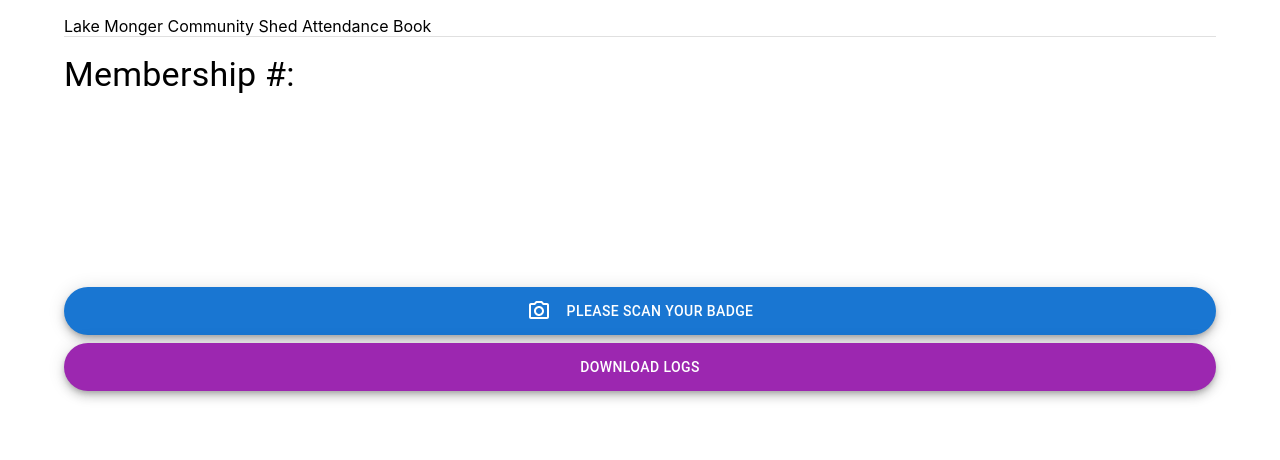
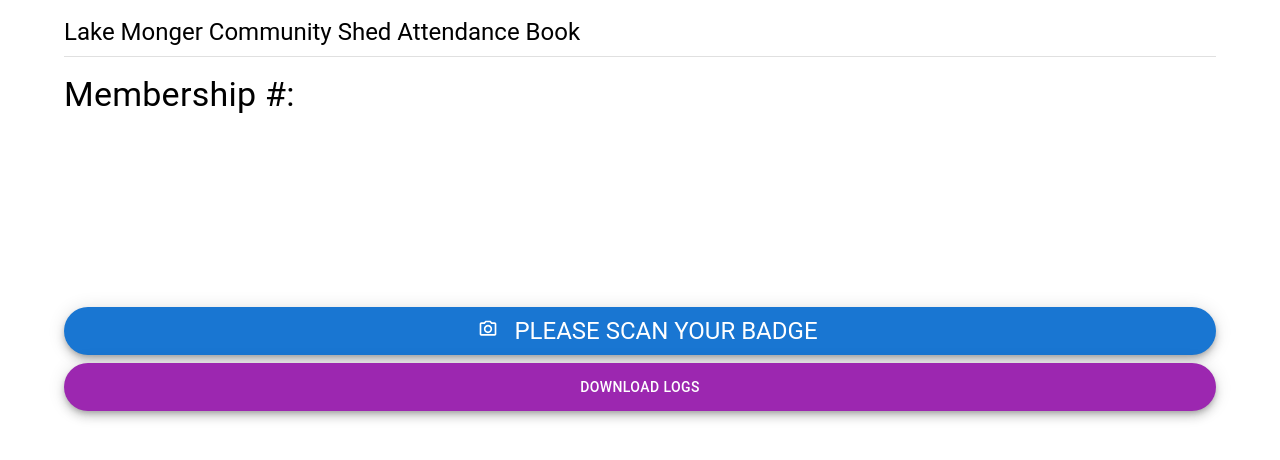
Before and after one commit to johnny555/mascarpone, a React (Create React App) app: page / in a window 1280 px wide. Shown: the top 460 px of the page. Built offline with nearby package versions, Linux system fonts and the light colour scheme; no server answers; what @aws-amplify/datastore, aws-amplify would draw is missing.

Commit message:
update buttons

```diff
--- a/src/App.js
+++ b/src/App.js
@@ -11,9 +11,6 @@ import Button from '@mui/material/Button';
 import Fab from '@mui/material/Fab';
 import CameraAltOutlinedIcon from '@mui/icons-material/CameraAltOutlined';
 import Modal from '@mui/material/Modal';
-
-import Alert from '@mui/material/Alert';
-import AlertTitle from "@mui/material/AlertTitle";
 
 import csvDownload from 'json-to-csv-export'
 
@@ -84,16 +81,16 @@ function parse_response(json_response) {
 
 // App Bit
 
-const image_dim = {width: 500, height: 280};
+const image_dim = {width: 300, height: 500};
 //crops total h w of image capture box
 
 const style = {
-  //changes style of 'That's Wrong' dialog box
+//changes style of 'That's Wrong' dialog box
   position: 'absolute',
   top: '50%',
   left: '50%',
   transform: 'translate(-50%, -50%)',
-  width: 400,
+  width: 500,
   bgcolor: 'background.paper',
   border: '4px solid #009688',
   boxShadow: 24,
@@ -195,7 +192,7 @@ const style = {
 
 
     <Container sx={{ width: '100%' }}>
-     <Typography variant="h7" gutterBottom>
+     <Typography variant="h5" gutterBottom>
         Lake Monger Community Shed
         Attendance Book
      </Typography>
@@ -259,7 +256,7 @@ const style = {
 
     <Container sx={screenshotSx} >
         <img
-          width={500} height={280}
+          width={300} height={500}
           src={imgSrc}
         />
     </Container>
@@ -270,16 +267,19 @@ const style = {
             color='primary'
             variant="extended"
             onClick={capture}>
-          <CameraAltOutlinedIcon sx={{ mr:2}}/>
-          Please Scan Your Badge
+            <Typography variant="h5">
+            <CameraAltOutlinedIcon sx={{ fontSize:"20px", mx:2 }}/>
+            Please Scan Your Badge
+            </Typography>
       </Fab>
     </Container>
+
     <Container>
        <Fab sx={{ width: '100%' }}
             color='secondary'
             variant="extended"
             onClick={get_attendance_book}>
-          Download logs
+            Download Logs
       </Fab>
     </Container>
     </Stack>
```
